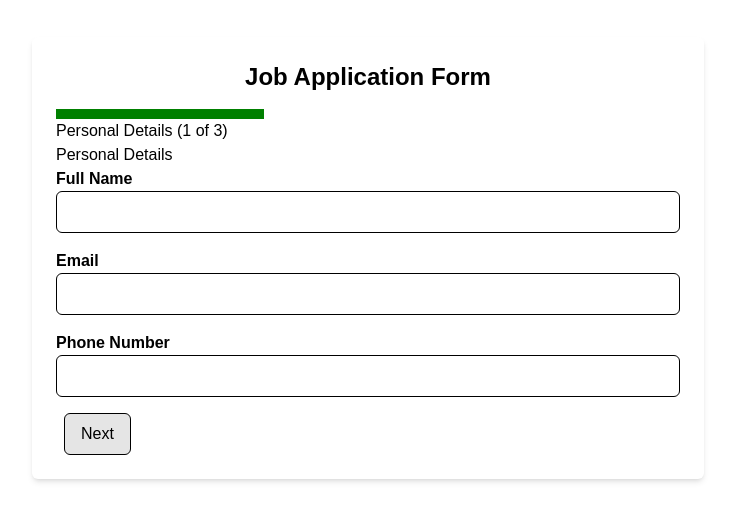
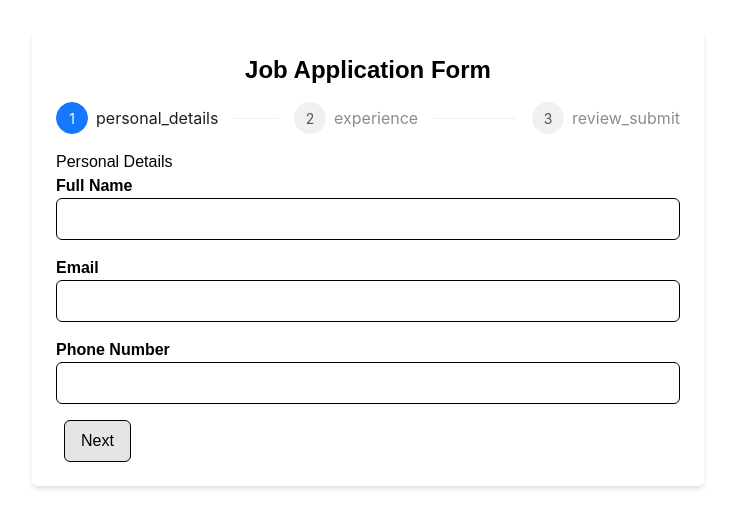
Before and after one commit to ShashankSMogaveera/Dynamic-Form, a Next.js app: page /job-application in a window 1280 px wide. Shown: the part 142-670 px from the top of the page, without its empty margins (272-1007 px from the left). Built offline with nearby package versions, Linux system fonts and the light colour scheme.

Commit message:
minor changes in dynamic form

```diff
--- a/app/components/Specialized/MultiStepForm.tsx
+++ b/app/components/Specialized/MultiStepForm.tsx
@@ -5,7 +5,7 @@ import { nextStep, prevStep, updateFormData,initializeForm } from "../../store/f
 import InputField from "../Reusable/InputField";
 import { RootState } from "../../store/store";
 import { validateField } from "../../utils/validation";
-import { decrementCurret, incrementCurrent } from "@/app/store/ProgressSlice";
+import { decrementCurret, incrementCurrent, incrementCurrentByValue } from "@/app/store/ProgressSlice";
 
 interface MultiStepFormProps {
   config: any;
@@ -73,6 +73,7 @@ const MultiStepForm = ({ config }: MultiStepFormProps) => {
     if (validateStep()) {
       localStorage.setItem("submittedFormData", JSON.stringify(formData));
       setSubmittedData(formData);
+      dispatch(incrementCurrent());
       setIsSubmitted(true);
     }
   };
@@ -80,7 +81,7 @@ const MultiStepForm = ({ config }: MultiStepFormProps) => {
   const handleResetForm = () => {
     setIsSubmitted(false);
     setSubmittedData(null);
-
+    dispatch(incrementCurrentByValue(0));
     dispatch(initializeForm(config));
   };
 
--- a/app/home-details/page.tsx
+++ b/app/home-details/page.tsx
@@ -2,14 +2,14 @@
 import { useEffect, useState } from "react";
 import { useDispatch, useSelector } from "react-redux";
 import MultiStepForm from "../components/Specialized/MultiStepForm";
-import ProgressBar from "../components/Specialized/ProgressBar";
 import Homedetails from "../homeDetails.json"
 import { initializeForm } from "@/app/store/formSlice";
+import ProgressBar from "../components/Reusable/ProgressBar";
 
 export default function HomeDetailsPage() {
   const dispatch = useDispatch();
   const currentIndex = useSelector((state: any) => state.form.currentIndex) || 0;
-
+  const itemList= Homedetails.steps.map(item=> ({title: item.name}));
   useEffect(() => {
     dispatch(initializeForm(Homedetails));
   }, [dispatch]);
@@ -18,7 +18,7 @@ export default function HomeDetailsPage() {
     <div className="min-h-screen flex flex-col items-center justify-center p-10">
       <div className="w-full max-w-2xl bg-white shadow-md p-6 rounded-md">
         <h1 className="text-center text-2xl font-bold mb-4">HomeDetails Form</h1>
-        <ProgressBar config={Homedetails} currentIndex={currentIndex} />
+        <ProgressBar itemList={itemList}/>
         <MultiStepForm config={Homedetails} />
       </div>
     </div>
--- a/app/job-application/page.tsx
+++ b/app/job-application/page.tsx
@@ -2,14 +2,15 @@
 import { useEffect, useState } from "react";
 import { useDispatch, useSelector } from "react-redux";
 import MultiStepForm from "../components/Specialized/MultiStepForm";
-import ProgressBar from "../components/Specialized/ProgressBar";
 import jobApplicationConfig from "../jobApplicationConfig.json";
 import { initializeForm } from "../store/formSlice";
+import ProgressBar from "../components/Reusable/ProgressBar";
+import { title } from "process";
 
 export default function JobApplicationPage() {
   const dispatch = useDispatch();
   const currentIndex = useSelector((state: any) => state.form.currentIndex) || 0;
-
+  const itemList = jobApplicationConfig.steps.map(item => ({title: item.name}))
   useEffect(() => {
     dispatch(initializeForm(jobApplicationConfig));
   }, [dispatch]);
@@ -18,7 +19,7 @@ export default function JobApplicationPage() {
     <div className="min-h-screen flex flex-col items-center justify-center p-10">
       <div className="w-full max-w-2xl bg-white shadow-md p-6 rounded-md">
         <h1 className="text-center text-2xl font-bold mb-4">Job Application Form</h1>
-        <ProgressBar config={jobApplicationConfig} currentIndex={currentIndex} />
+        <ProgressBar itemList={itemList}/>
         <MultiStepForm config={jobApplicationConfig} />
       </div>
     </div>
--- a/app/location-details/page.tsx
+++ b/app/location-details/page.tsx
@@ -2,7 +2,7 @@
 import { useEffect } from "react";
 import { useDispatch, useSelector } from "react-redux";
 import MultiStepForm from "../components/Specialized/MultiStepForm";
-import ProgressBar from "../components/Specialized/ProgressBar";
+import ProgressBar from "../components/Reusable/ProgressBar";
 import locationDetailsConfig from "../locationDetailsConfig.json";
 import { initializeForm } from "../store/formSlice";
 import { useTheme } from "../components/ThemeProvider";
@@ -11,6 +11,7 @@ export default function LocationDetailsPage() {
   const dispatch = useDispatch();
   const currentIndex = useSelector((state: any) => state.form.currentIndex) || 0;
   const {theme}=useTheme()
+  const itemList = locationDetailsConfig.steps.map(item => ({title: item.name}))
 
   useEffect(() => {
     dispatch(initializeForm(locationDetailsConfig));
@@ -20,7 +21,7 @@ export default function LocationDetailsPage() {
     <div className="min-h-screen flex flex-col items-center justify-center p-10">
       <div className="w-full max-w-2xl bg-white shadow-md p-6 rounded-md">
         <h1 className="text-center text-2xl font-bold mb-4">Location Details Form</h1>
-        <ProgressBar config={locationDetailsConfig} currentIndex={currentIndex} />
+        <ProgressBar itemList={itemList}/>
         <MultiStepForm config={locationDetailsConfig} />
       </div>
     </div>
```
